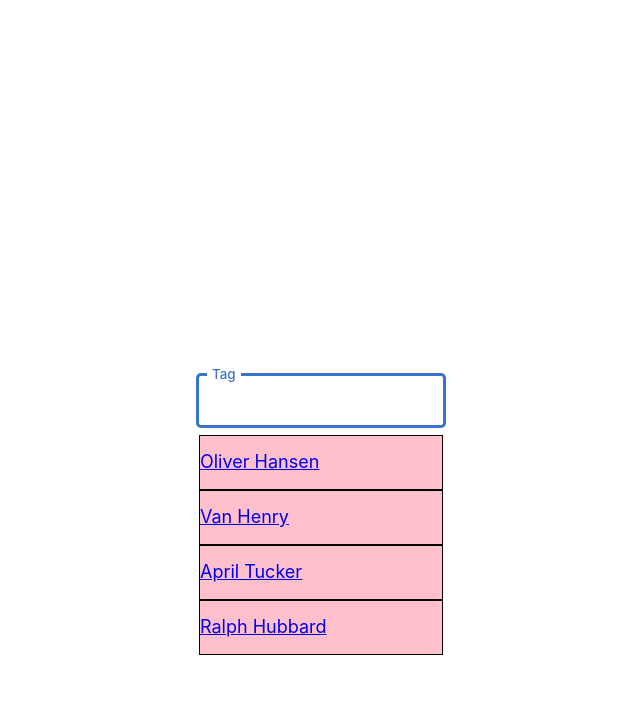
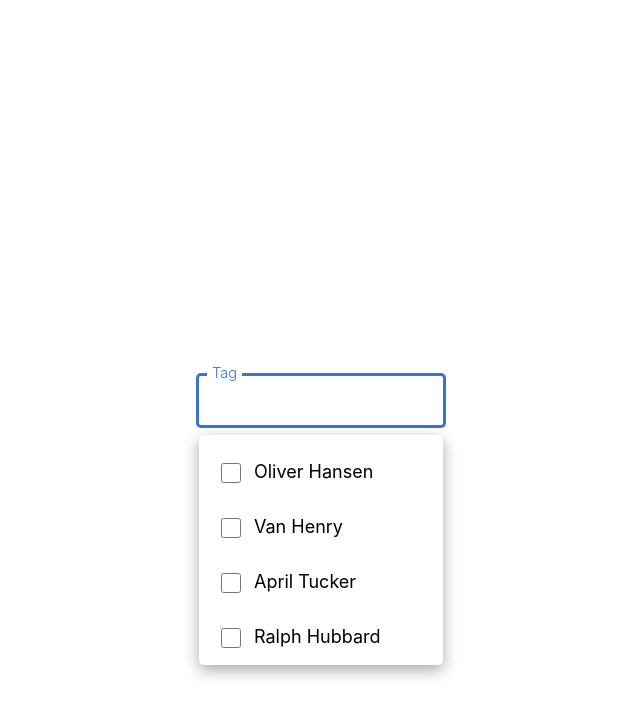
Before and after one commit to jaredm22/hive-take-home, a Next.js app: page / in a window 1280 px wide. Both pictures are taken after a click on the button 640 px from the left and 400 px from the top of the page. Shown: the top 716 px of the page, without its empty margins (319-959 px from the left). Built offline with nearby package versions, Linux system fonts and the light colour scheme.

Commit message:
Add list content styling and checkbox

```diff
--- a/pages/components/DropdownMenu.js
+++ b/pages/components/DropdownMenu.js
@@ -11,14 +11,22 @@ export default function DropdownMenu(props) {
         setCollapsed(!collapsed)
     }
 
+
+
     return(
         <div className="dropdown-menu-container">
             <span className="dropdown-menu-header">Tag</span>
             <button className="dropdown-menu-input" onClick={collapseHandler}></button>
             <div class="menu-content" style={{display: collapsed ? "none" : "flex"}}>
-                {props.items.map(item =>
+                {props.items.map((item, i) =>
                     <div className="menu-item-container">
-                        <a className="menu-item" href="#/">{item}</a>
+                        <input
+                            className="checkbox-input"
+                            type="checkbox"
+                            name={`menu-item-${i}`}
+                            value={item}
+                        />
+                        <label className="menu-item-label" for={`menu-item-${i}`}>{item}</label>
                     </div>
                 )}
             </div>
--- a/styles/styles.scss
+++ b/styles/styles.scss
@@ -19,11 +19,11 @@ $light-blue: rgb(238, 244, 250);
     .dropdown-menu-header {
         position: absolute;
         z-index: 2;
-        top: -12px;
+        top: -14px;
         left: 8px;
         padding: 0px 5px;
-        font-size: 10pt;
-        font-weight: 500;
+        font-size: 11pt;
+        font-weight: 350;
         color: $blue;
         background: white;
     }
@@ -40,14 +40,29 @@ $light-blue: rgb(238, 244, 250);
         display: flex;
         flex-direction: column;
         margin-top: 3px;
+        padding: 10px 0;
+        width: 100%;
+        max-height: 230px;
+        overflow: scroll;
+        border-radius: 5px;
+        box-shadow: rgba(0, 0, 0, 0.35) 0px 5px 15px;
 
         .menu-item-container {
             display: flex;
             height: 55px;
             width: 100%;
-            background: pink;
-            border: 1px solid black;
+            // border: 1px solid black;
+            padding: 1rem;
             align-items: center;
+
+            .checkbox-input {
+                height: 20px;
+                width: 20px;
+            }
+
+            .menu-item-label {
+                margin: 0px 10px;
+            }
         }
     }
 }
```
Also changed, not shown: pages/components/MenuItem.js (+10 -0 lines).
